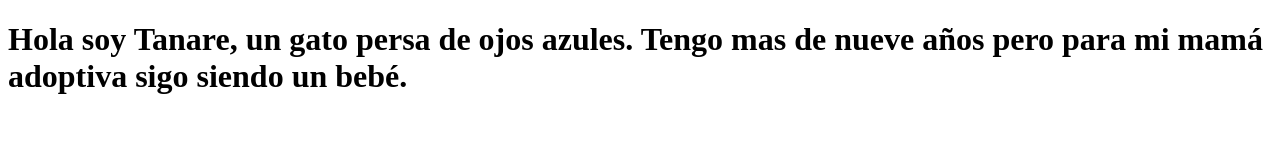
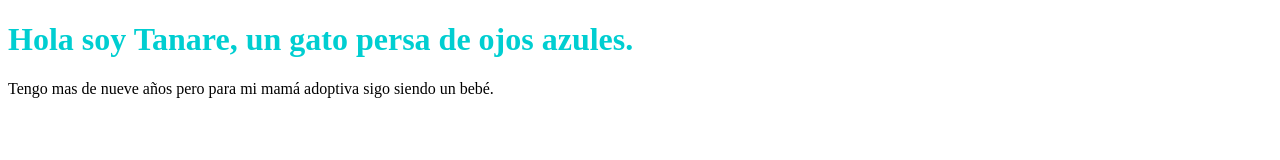
Before and after one commit to valeriahhdez/testsite, a plain HTML site: page index.html in a window 1280 px wide. Drawn offline with Linux system fonts and the light colour scheme.

Commit message:
Heading update

```diff
--- a/index.html
+++ b/index.html
@@ -6,9 +6,10 @@
         </title>
     </head>
     <body>
-        <h1>
+        <h1 style="color:darkturquoise">
             Hola soy Tanare, un gato persa de ojos azules.
-            Tengo mas de nueve años pero para mi mamá adoptiva sigo siendo un bebé.
+
         </h1>
+        Tengo mas de nueve años pero para mi mamá adoptiva sigo siendo un bebé.
     </body>
 </html>
```
